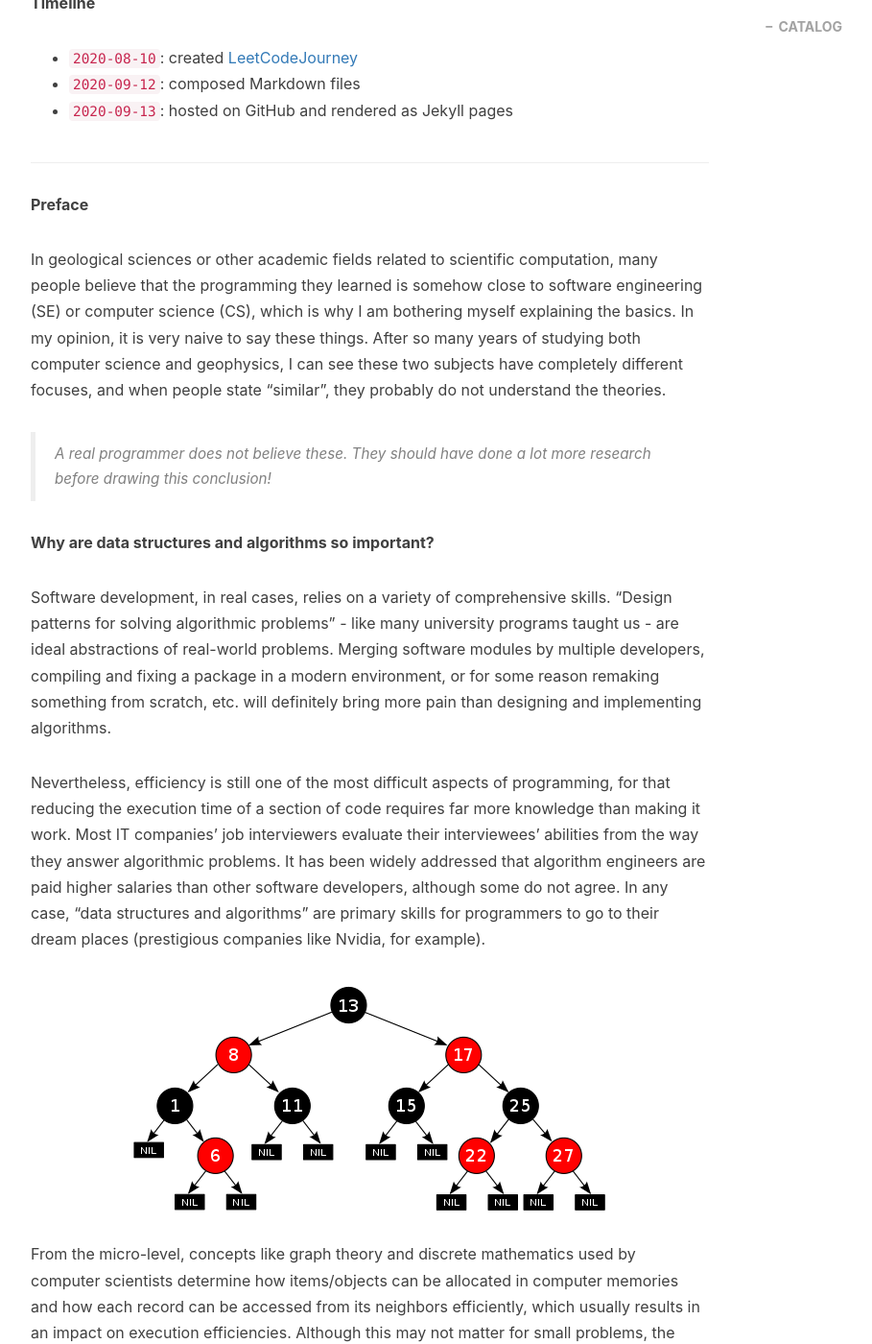
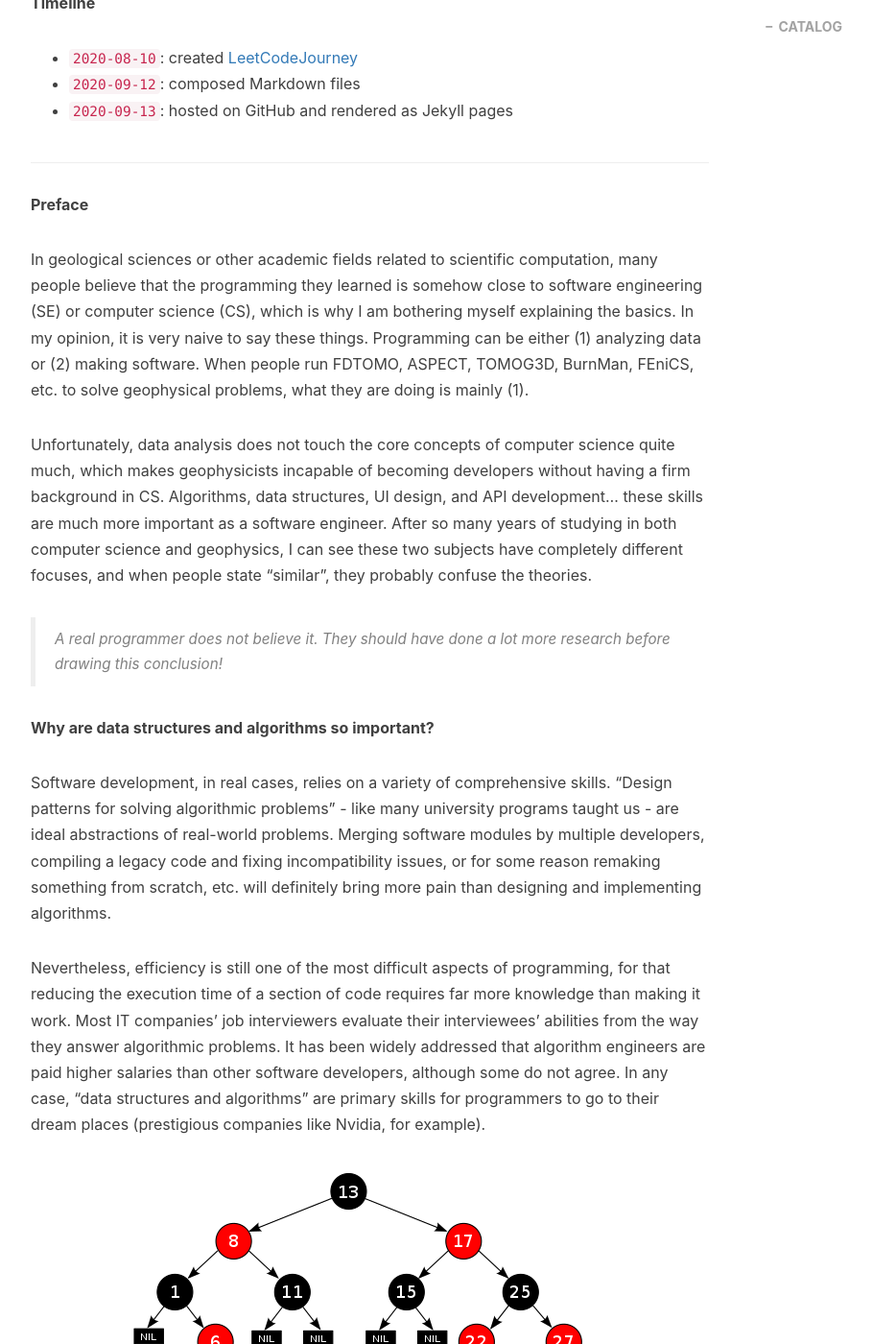
Before and after one commit to gengyu89/gengyu89.github.io, a Jekyll site: the page built from _posts/2020-09-13-leetcode-journey.markdown, in a window 1280 px wide and 1400 px high, scrolled down 643 px. Shown: the whole window at 96% size, without its empty margins (233-1142 px from the left). Built offline with Jekyll 4.4.1, drawn with Linux system fonts in a browser that asks for light colours; nearby versions of some CDN libraries; comment, search, counter and statistics services are not loaded; some of the changed text lies outside the part shown.

Commit message:
highly insultive

```diff
--- a/_posts/2020-09-13-leetcode-journey.markdown
+++ b/_posts/2020-09-13-leetcode-journey.markdown
@@ -23,21 +23,25 @@ tags:
 
 **Preface**
 
-In geological sciences or other academic fields related to scientific computation, many people believe that the programming they learned is somehow close to software engineering (SE) or computer science (CS), which is why I am bothering myself explaining the basics. In my opinion, it is very naive to say these things. After so many years of studying both computer science and geophysics, I can see these two subjects have completely different focuses, and when people state "similar", they probably do not understand the theories.
+In geological sciences or other academic fields related to scientific computation, many people believe that the programming they learned is somehow close to software engineering (SE) or computer science (CS), which is why I am bothering myself explaining the basics. In my opinion, it is very naive to say these things. Programming can be either (1) analyzing data or (2) making software. When people run FDTOMO, ASPECT, TOMOG3D, BurnMan, FEniCS, etc. to solve geophysical problems, what they are doing is mainly (1).
 
-> A real programmer does not believe these. They should have done a lot more research before drawing this conclusion!
+Unfortunately, data analysis does not touch the core concepts of computer science quite much, which makes geophysicists incapable of becoming developers without having a firm background in CS. Algorithms, data structures, UI design, and API development... these skills are much more important as a software engineer. After so many years of studying in both computer science and geophysics, I can see these two subjects have completely different focuses, and when people state "similar", they probably confuse the theories.
+
+> A real programmer does not believe it. They should have done a lot more research before drawing this conclusion!
 
 **Why are data structures and algorithms so important?**
 
-Software development, in real cases, relies on a variety of comprehensive skills. "Design patterns for solving algorithmic problems" - like many university programs taught us - are ideal abstractions of real-world problems. Merging software modules by multiple developers, compiling and fixing a package in a modern environment, or for some reason remaking something from scratch, etc. will definitely bring more pain than designing and implementing algorithms.
+Software development, in real cases, relies on a variety of comprehensive skills. "Design patterns for solving algorithmic problems" - like many university programs taught us - are ideal abstractions of real-world problems. Merging software modules by multiple developers, compiling a legacy code and fixing incompatibility issues, or for some reason remaking something from scratch, etc. will definitely bring more pain than designing and implementing algorithms.
 
 Nevertheless, efficiency is still one of the most difficult aspects of programming, for that reducing the execution time of a section of code requires far more knowledge than making it work. Most IT companies' job interviewers evaluate their interviewees' abilities from the way they answer algorithmic problems. It has been widely addressed that algorithm engineers are paid higher salaries than other software developers, although some do not agree. In any case, "data structures and algorithms" are primary skills for programmers to go to their dream places (prestigious companies like Nvidia, for example).
 
 ![rb_tree](/img/in-post/post-leetcode-journey/Red-black_tree_example.png)
 
-From the micro-level, concepts like graph theory and discrete mathematics used by computer scientists determine
+From the micro-level, concepts like graph theory and discrete mathematics<sup>[1]</sup> used by computer scientists determine
 how items/objects can be allocated in computer memories and
-how each record can be accessed from its neighbors efficiently, which usually results in an impact on execution efficiencies. Although this may not matter for small problems, the effect accumulates and eventually becomes significant as a project grows. Concerns about these aspects make CS/SE significantly different from other subjects that require code writing skills.
+how each record can be accessed from its neighbors, which usually results in an impact on execution efficiencies. Although this may not matter for small problems, the effect accumulates and eventually becomes significant as a project grows. Concerns about these aspects make CS/SE significantly different from other subjects that require code writing skills.
+
+[1] Compared to CS, the geophysical way of programming is much more intuitive. In most cases, you only need to transform some equations into source codes.
 
 Thanks to the innovative application of Red-Black Trees (time complexity: O[log N]) in the Linux kernel, searching in a dataset containing 1,000,000,000 elements requires 30 comparisons only. In contrast, a naive approach (time complexity: O[N]) usually requires many more operations than this. Since 2012 while studying in Canada, I have been fascinated by many coding contests, including the most well-known [Google Code Jam](https://codingcompetitions.withgoogle.com/codejam). In the computer industry, many people like me believe that skills in writing efficient codes make a gigantic difference (not only for ACM, mainly), for which I have been working much harder on learning algorithms rather than the syntactic aspect of programming languages.
 
```
Also changed, not shown: _posts/2020-06-05-sudoku-classical.markdown (+4 -4 lines), _posts/2020-11-22-the-best-algorithm.markdown (added, +50 -0 lines), img/in-post/post-best-algorithm/xkcd_r.png (added).
